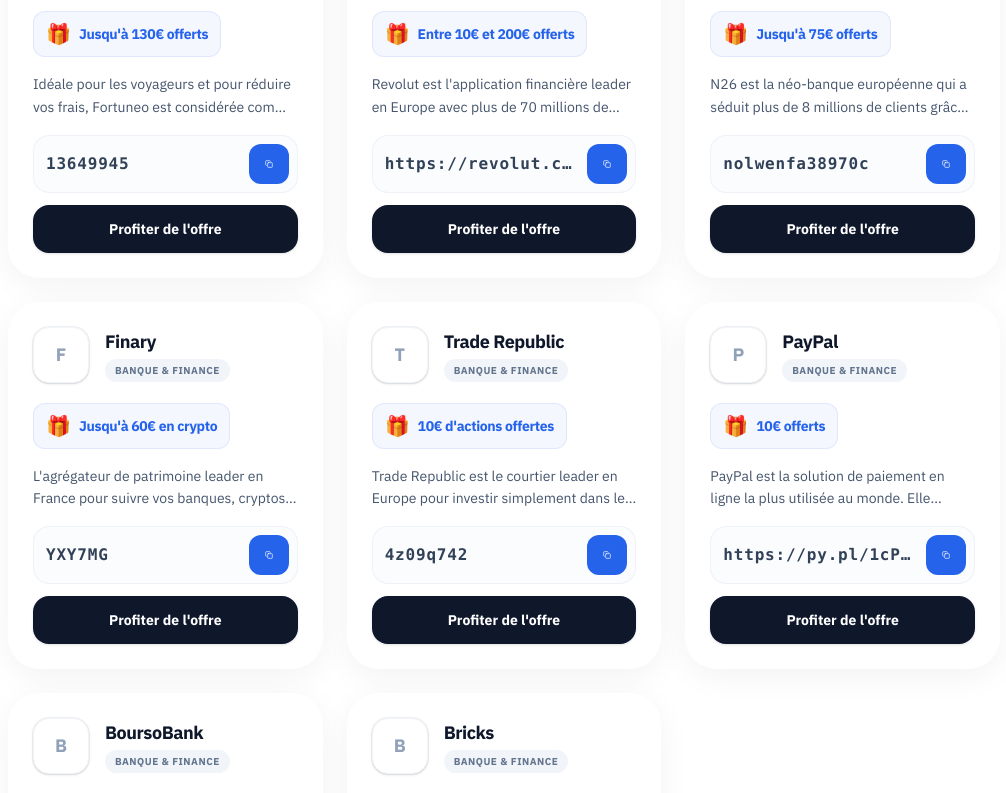
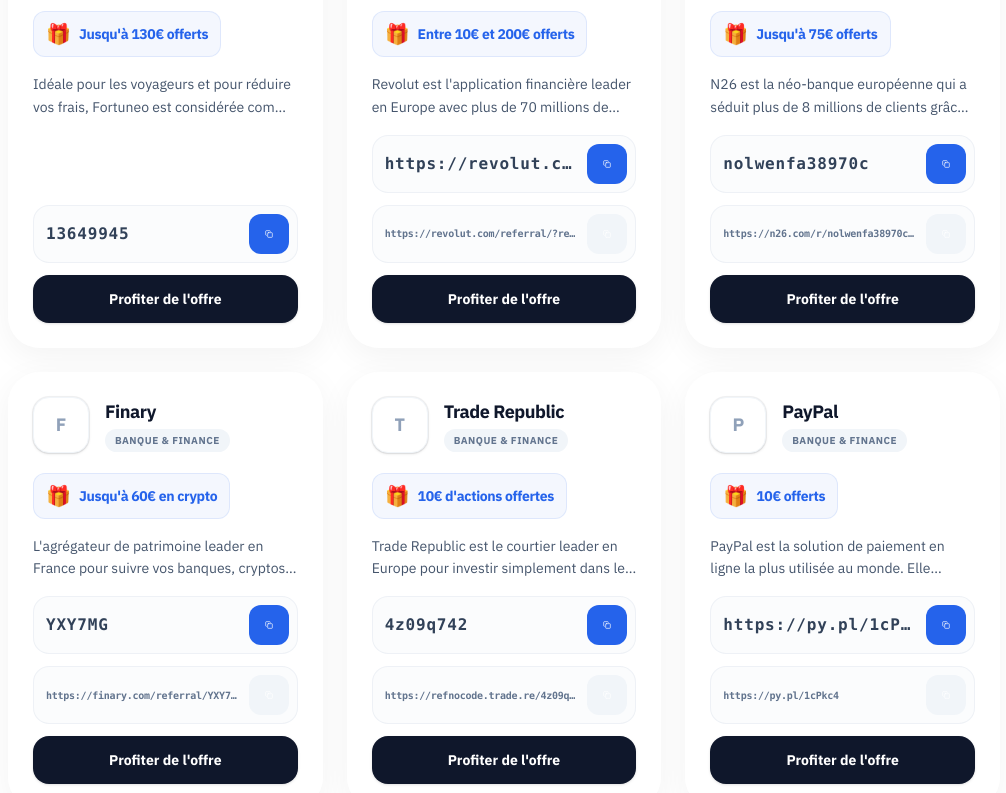
Before and after one commit to NACoaching/ParraineMoi, a Next.js app: page /categorie/banque-finance in a window 1280 px wide. Shown: the part 820-1613 px from the top of the page, without its empty margins (136-1142 px from the left). Built offline with nearby package versions, Linux system fonts and the light colour scheme.

Commit message:
feat: added referral link copy zone to all offers and detail pages

```diff
--- a/src/app/[slug]/page.tsx
+++ b/src/app/[slug]/page.tsx
@@ -264,7 +264,7 @@ export default async function ReferralPage({
                             Utilisez le {referral.code.startsWith('http') ? 'lien' : 'code'} vérifié ci-dessous lors de votre inscription pour débloquer vos avantages.
                         </p>
 
-                        <div className="flex flex-col md:flex-row gap-6 justify-center items-stretch max-w-2xl mx-auto">
+                        <div className="flex flex-col gap-4 justify-center items-stretch max-w-2xl mx-auto w-full">
                             {/* Promo Code Box */}
                             <div className="flex-1 flex items-center justify-between gap-4 bg-white/50 dark:bg-slate-950/50 border-2 border-primary/20 hover:border-primary/50 transition-all rounded-3xl p-4 pl-6">
                                 <span className="font-mono font-bold text-slate-900 dark:text-white text-xl lg:text-2xl truncate select-all tracking-wider">
@@ -272,6 +272,22 @@ export default async function ReferralPage({
                                 </span>
                                 <CopyButton code={referral.code} className="shrink-0 h-14 px-8 font-bold rounded-2xl shadow-lg shadow-primary/20" showText={true} />
                             </div>
+
+                            {/* Referral Link Box */}
+                            {referral.link && (
+                                <div className="flex-1 flex items-center justify-between gap-4 bg-white/50 dark:bg-slate-950/50 border-2 border-slate-200 dark:border-slate-800 hover:border-primary/50 transition-all rounded-3xl p-4 pl-6">
+                                    <span className="font-mono font-bold text-slate-500 dark:text-slate-400 text-sm lg:text-base truncate select-all tracking-tight">
+                                        {referral.link}
+                                    </span>
+                                    <CopyButton
+                                        code={referral.link}
+                                        className="shrink-0 h-14 px-8 font-bold rounded-2xl shadow-sm bg-slate-100 dark:bg-slate-800 text-slate-900 dark:text-white hover:bg-slate-200 dark:hover:bg-slate-700 border-none"
+                                        label="Lien"
+                                        successLabel="Copié !"
+                                        showText={true}
+                                    />
+                                </div>
+                            )}
                         </div>
 
                         {referral.link && referral.link !== "" && (
--- a/src/components/CopyButton.tsx
+++ b/src/components/CopyButton.tsx
@@ -7,9 +7,17 @@ interface CopyButtonProps {
     code: string;
     className?: string;
     showText?: boolean;
+    label?: string;
+    successLabel?: string;
 }
 
-export function CopyButton({ code, className = "", showText = true }: CopyButtonProps) {
+export function CopyButton({
+    code,
+    className = "",
+    showText = true,
+    label = "Copier",
+    successLabel = "Copié !"
+}: CopyButtonProps) {
     const [copied, setCopied] = useState(false);
 
     const handleCopy = async () => {
@@ -29,17 +37,17 @@ export function CopyButton({ code, className = "", showText = true }: CopyButton
                 ? "bg-emerald-500 text-white hover:bg-emerald-600"
                 : "bg-primary text-white hover:bg-blue-700"
                 } ${className}`}
-            aria-label="Copier le code"
+            aria-label={label}
         >
             {copied ? (
                 <>
                     <Check size={16} />
-                    {showText && <span className="truncate">Copié !</span>}
+                    {showText && <span className="truncate">{successLabel}</span>}
                 </>
             ) : (
                 <>
                     <Copy size={16} />
-                    {showText && <span className="truncate">Copier</span>}
+                    {showText && <span className="truncate">{label}</span>}
                 </>
             )}
         </button>
--- a/src/components/ReferralCard.tsx
+++ b/src/components/ReferralCard.tsx
@@ -68,6 +68,24 @@ export function ReferralCard({ referral, isPriority = false, index }: { referral
           <CopyButton code={referral.code} showText={false} className="shrink-0 h-10 w-10 p-0 rounded-[14px]" />
         </div>
 
+        {/* Link Box */}
+        {referral.link && (
+          <div className="flex items-center justify-between gap-2 bg-slate-50/50 dark:bg-slate-800/20 border border-slate-200/50 dark:border-slate-700/30 rounded-2xl p-2 pl-3">
+            <div className="flex items-center gap-3 overflow-hidden">
+              <span className="font-mono font-bold text-slate-500 dark:text-slate-400 text-[10px] tracking-tight truncate select-all">
+                {referral.link}
+              </span>
+            </div>
+            <CopyButton
+              code={referral.link}
+              showText={false}
+              className="shrink-0 h-10 w-10 p-0 rounded-[14px] bg-slate-100 dark:bg-slate-700 text-slate-500 dark:text-slate-400 hover:bg-slate-200 dark:hover:bg-slate-600 border-none"
+              label="Lien"
+              successLabel="Copié !"
+            />
+          </div>
+        )}
+
         <Link
           href={`/parrainage-${referral.slug}`}
           className="w-full flex items-center justify-center h-12 rounded-2xl bg-slate-900 dark:bg-white text-white dark:text-slate-900 font-bold hover:opacity-90 transition-all text-sm shadow-sm active:scale-[0.98]"
```
